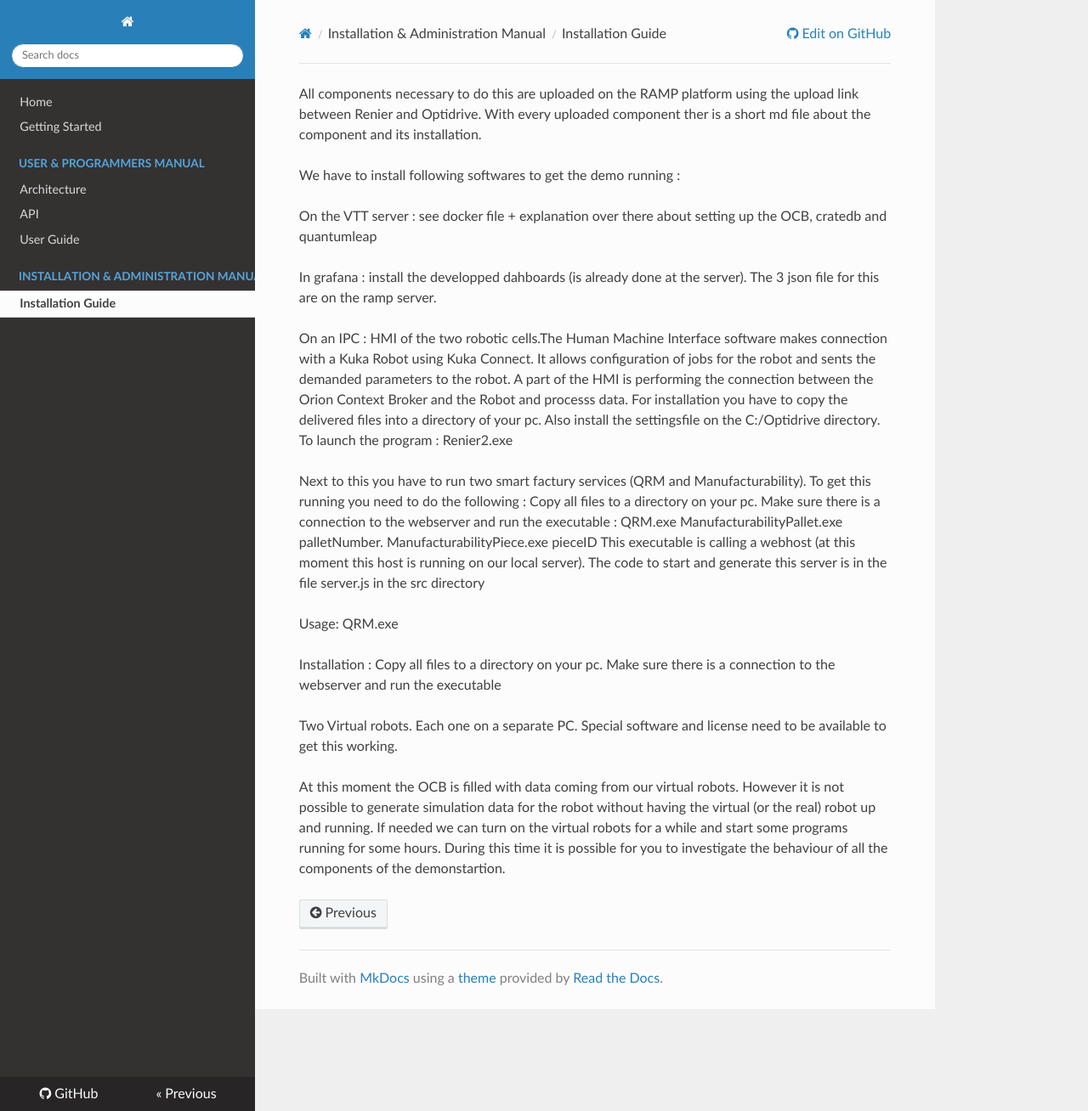
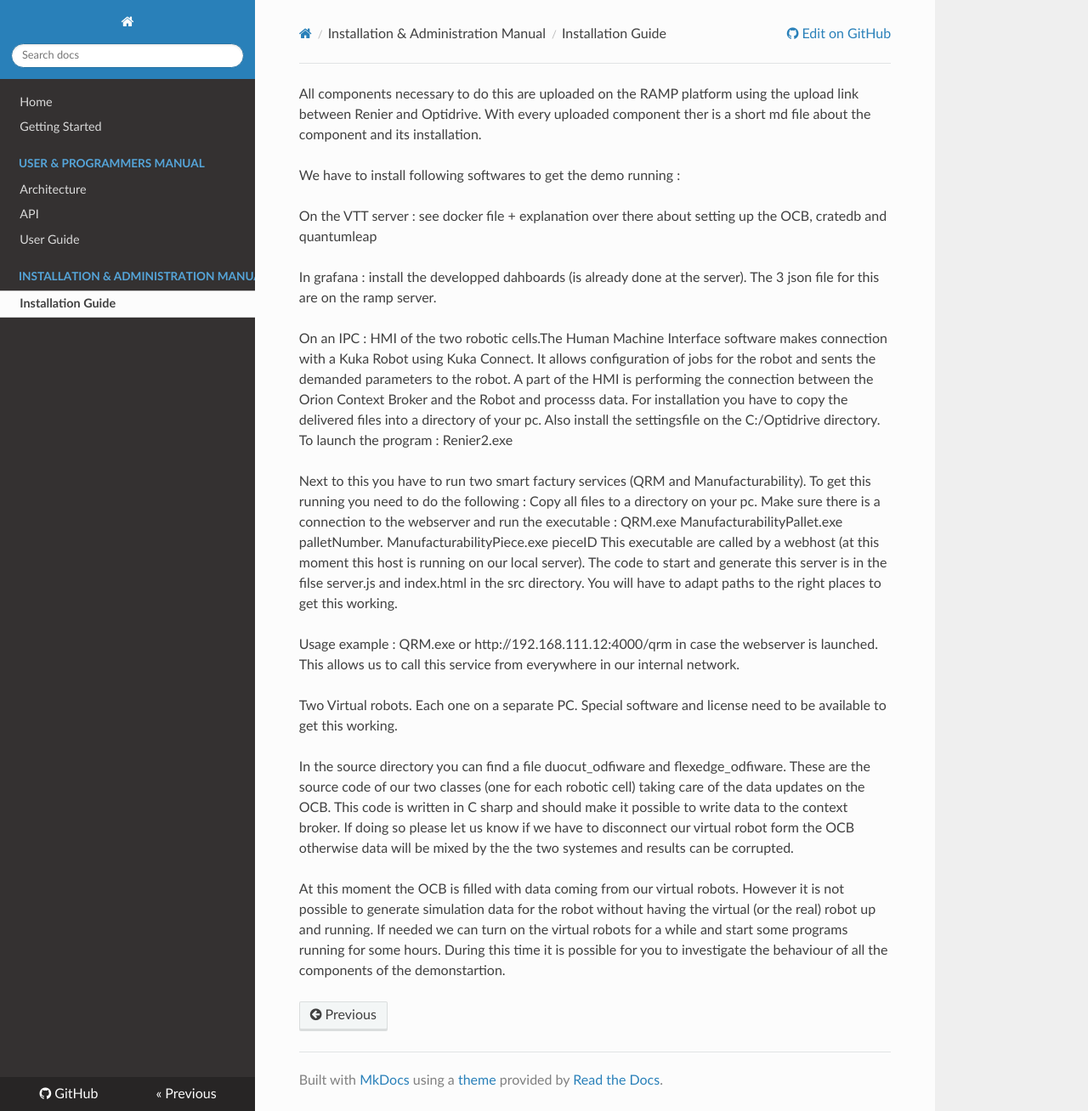
Before and after one commit to ramp-eu/JS2SF, an MkDocs documentation site: the page built from docs/installationguide.md, in a window 1280 px wide and 1308 px high. Shown: the whole window at 85% size. Built offline with MkDocs 1.6.1, drawn with Linux system fonts in a browser that asks for light colours; nearby versions of some CDN libraries; old or Windows-style settings are respelled for this version of MkDocs.

Commit message:
Update installationguide.md

```diff
--- a/docs/installationguide.md
+++ b/docs/installationguide.md
@@ -17,16 +17,14 @@
    QRM.exe
    ManufacturabilityPallet.exe palletNumber.
    ManufacturabilityPiece.exe pieceID
-This executable is calling a webhost (at this moment this host is running on our local server). The code to start and generate this server is in the file server.js in the src directory
+This executable are called by a webhost (at this moment this host is running on our local server). The code to start and generate this server is in the filse server.js and index.html in the src directory. You will have to adapt paths to the right places to get this working.
 
-Usage: QRM.exe
-
-Installation : Copy all files to a directory on your pc. Make sure there is a  connection to the webserver and run the executable
+Usage example : QRM.exe or http://192.168.111.12:4000/qrm in case the webserver is launched. This allows us to call this service from everywhere in our internal network.
 
 
 Two Virtual robots. Each one on a separate PC. Special software and license need to be available to get this working.
 
-
+In the source directory you can find a file duocut_odfiware and flexedge_odfiware. These are the source code of our two classes (one for each robotic cell) taking care of the data updates on the OCB. This code is written in C sharp and should make it possible to write data to the context broker. If doing so please let us know if we have to disconnect our virtual robot form the OCB otherwise data will be mixed by the the two systemes and results can be corrupted.
 
 At this moment the OCB is filled with data coming from our virtual robots. However it is not possible to generate simulation data for the robot without having the virtual (or the real) robot up and running.
 If needed we can turn on the virtual robots for a while and start some programs running for some hours. During this time it is possible for you to investigate the behaviour of all the components of the demonstartion.
```
